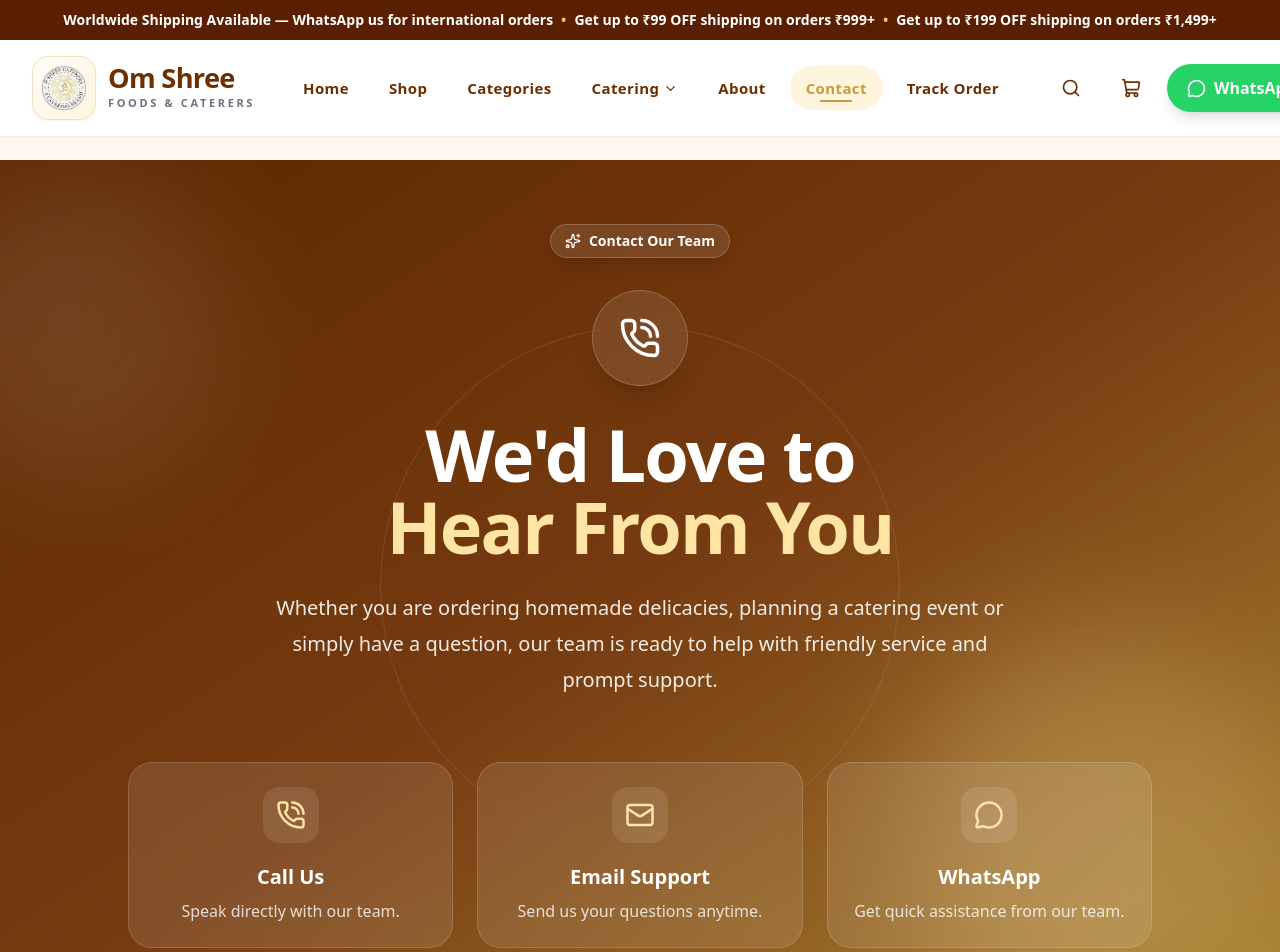
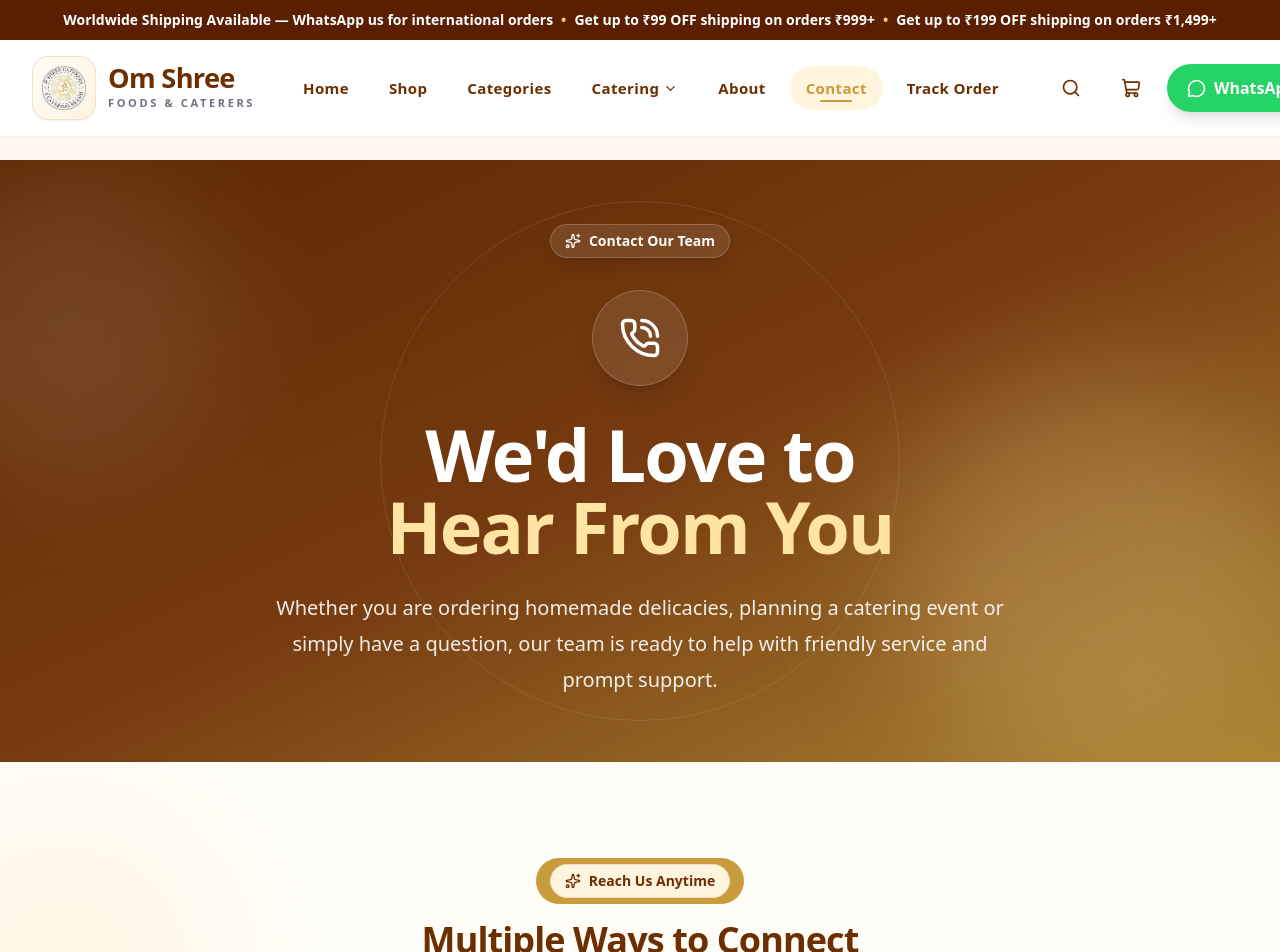
Before and after one commit to vsatyashivasiddharth-cloud/omshreefoodsandcateringservices, a Next.js app: page /contact in a window 1280 px wide. Shown: the top 952 px of the page. Built offline with nearby package versions, Linux system fonts and the light colour scheme; no server answers.

Commit message:
Simplify contact hero

```diff
--- a/components/contact/ContactHero.tsx
+++ b/components/contact/ContactHero.tsx
@@ -1,30 +1,10 @@
 import {
-  Mail,
-  MessageCircle,
   PhoneCall,
   Sparkles,
 } from "lucide-react";
 
 import Badge from "@/components/ui/Badge";
 import Container from "@/components/ui/Container";
-
-const contactMethods = [
-  {
-    title: "Call Us",
-    description: "Speak directly with our team.",
-    icon: PhoneCall,
-  },
-  {
-    title: "Email Support",
-    description: "Send us your questions anytime.",
-    icon: Mail,
-  },
-  {
-    title: "WhatsApp",
-    description: "Get quick assistance from our team.",
-    icon: MessageCircle,
-  },
-];
 
 export default function ContactHero() {
   return (
@@ -90,37 +70,6 @@ export default function ContactHero() {
             event or simply have a question, our team is ready to help with
             friendly service and prompt support.
           </p>
-
-          {/* Contact methods */}
-
-          <div className="mt-14 grid gap-5 sm:mt-16 md:grid-cols-3 md:gap-6">
-            {contactMethods.map((method) => {
-              const Icon = method.icon;
-
-              return (
-                <div
-                  key={method.title}
-                  className="group rounded-3xl border border-white/15 bg-white/10 p-6 backdrop-blur-md transition-all duration-300 hover:-translate-y-1 hover:bg-white/15 hover:shadow-xl"
-                >
-                  <div className="mx-auto flex h-14 w-14 items-center justify-center rounded-2xl bg-white/10 transition-transform duration-300 group-hover:scale-110">
-                    <Icon
-                      size={30}
-                      className="text-[#FFE4A3]"
-                      aria-hidden="true"
-                    />
-                  </div>
-
-                  <h2 className="mt-5 text-xl font-bold">
-                    {method.title}
-                  </h2>
-
-                  <p className="mt-2 text-sm leading-6 text-white/80 sm:text-base">
-                    {method.description}
-                  </p>
-                </div>
-              );
-            })}
-          </div>
         </div>
       </Container>
     </section>
```
